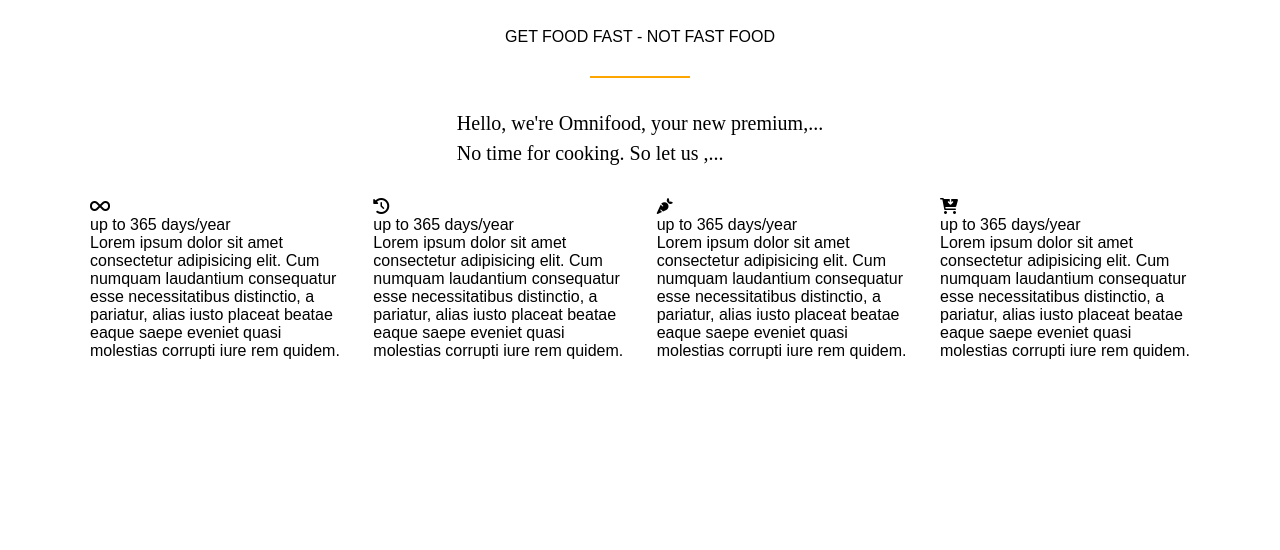
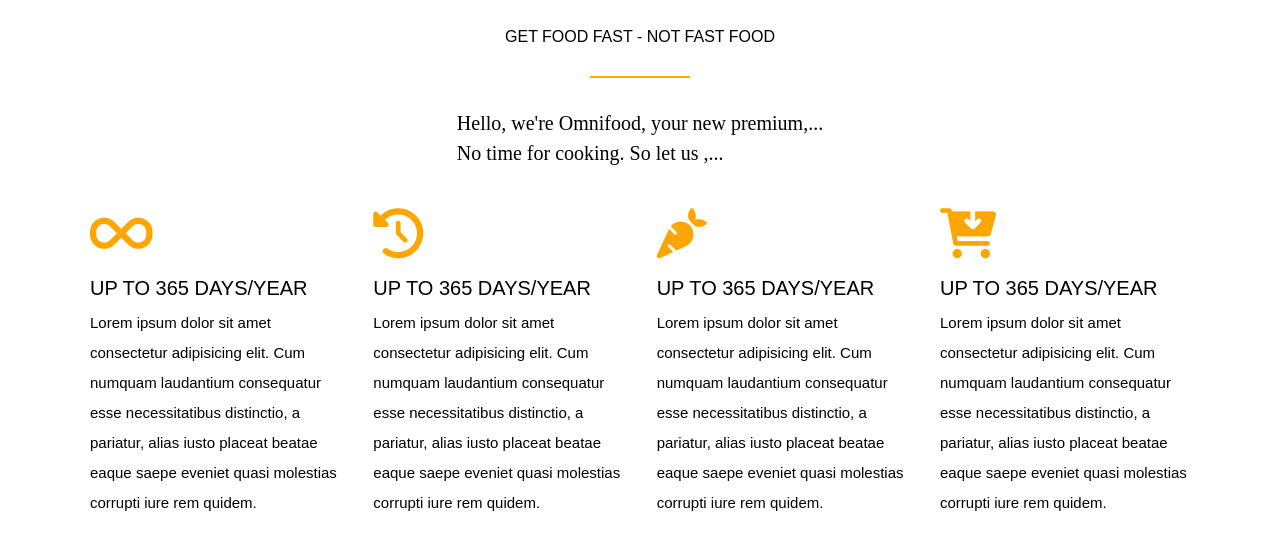
Before and after one commit to hieu1966hn/HDT-JSA19, a plain HTML site: page SS2+SS3/index.html in a window 1280 px wide. Shown: the part 722-1272 px from the top of the page. Before the commit the page ends 1132 px from the top, so only its background shows below. Drawn offline with Linux system fonts and the light colour scheme.

Commit message:
done hom-content

```diff
--- a/SS2+SS3/index.css
+++ b/SS2+SS3/index.css
@@ -170,3 +170,25 @@ nav .max-width {
   width: 250px;
   height: fit-content;
 }
+
+.home-content .content-box i {
+  color: orange;
+  font-size: 50px;
+  line-height: 70px;
+}
+
+.home-content .content-box p {
+  font-family: Arial, Helvetica, sans-serif;
+  font-size: 15px;
+  line-height: 30px;
+  font-weight: 100;
+
+}
+
+.home-content .content-box .title {
+  font-size: 20px;
+  text-align: left;
+  line-height: 40px;
+  font-weight: 200;
+  text-transform: uppercase;
+}
```
